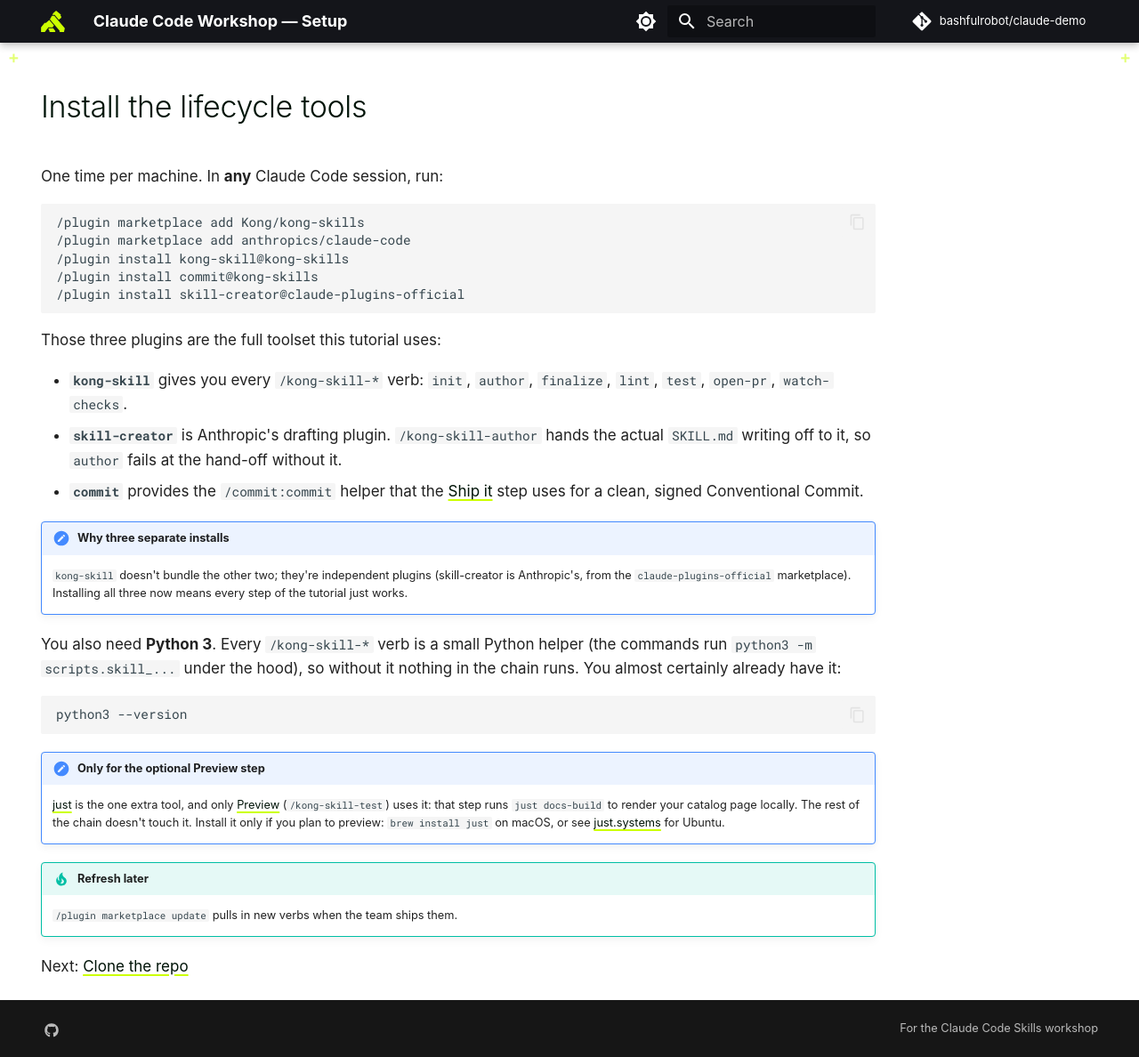
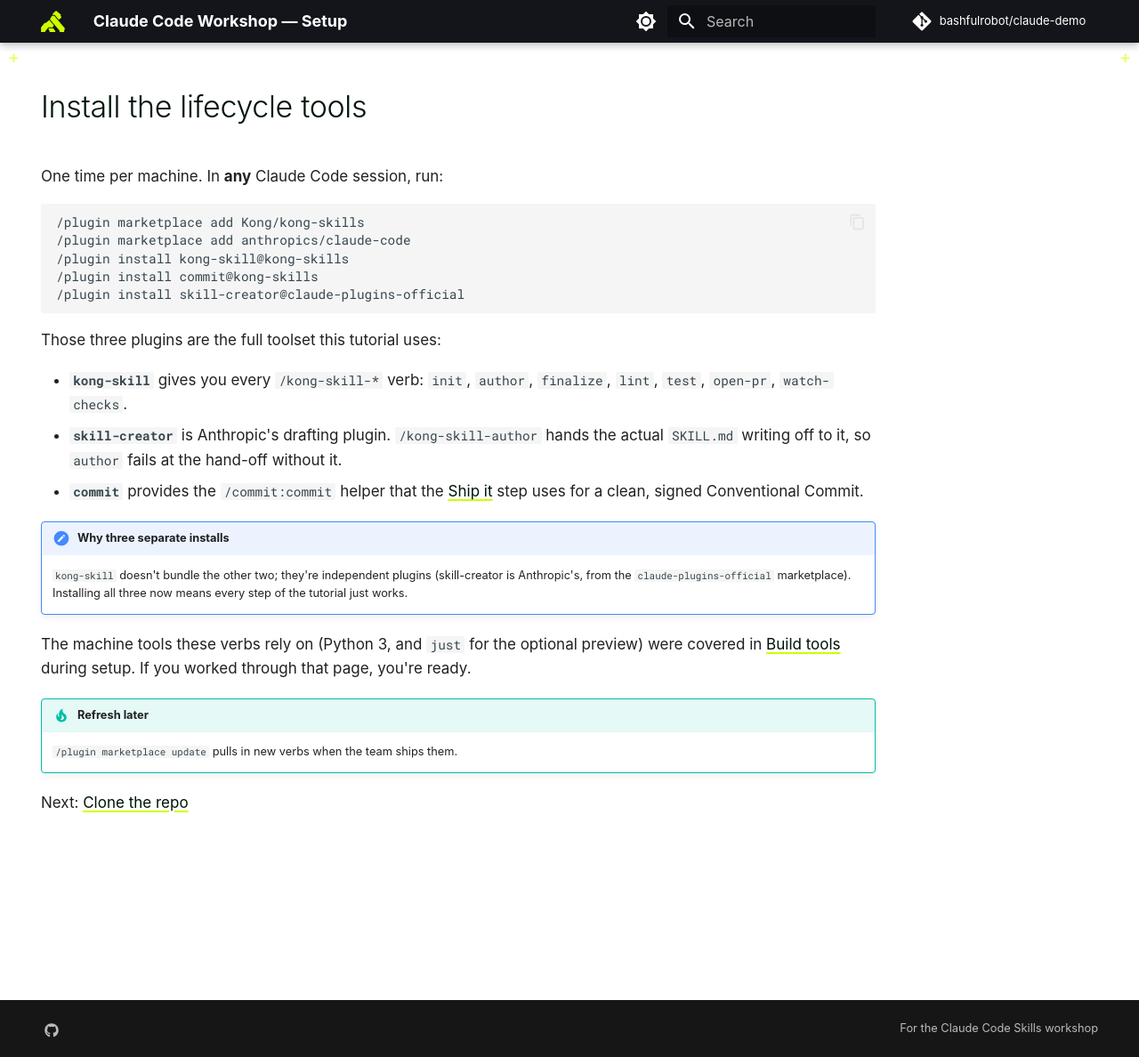
Before and after one commit to bashfulrobot/claude-demo, an MkDocs documentation site: the page built from docs/tutorial/install.md, in a window 1280 px wide and 1188 px high. Shown: the whole window at 89% size. Built offline with MkDocs 1.6.1 and Material for MkDocs 9.7.7, drawn with Linux system fonts in a browser that asks for light colours; some web fonts are replaced; comment, search, counter and statistics services are not loaded.

Commit message:
docs: move build-tool prerequisites into setup, out of the tutorial
Add a Build tools setup page covering Python 3 (required) and just
(optional, preview only), wire it into the setup flow and index, and replace
the tutorial install page's toolchain block with a pointer back to it.

````diff
--- a/docs/tutorial/install.md
+++ b/docs/tutorial/install.md
@@ -24,14 +24,7 @@ Those three plugins are the full toolset this tutorial uses:
 !!! note "Why three separate installs"
     `kong-skill` doesn't bundle the other two; they're independent plugins (skill-creator is Anthropic's, from the `claude-plugins-official` marketplace). Installing all three now means every step of the tutorial just works.
 
-You also need **Python 3**. Every `/kong-skill-*` verb is a small Python helper (the commands run `python3 -m scripts.skill_...` under the hood), so without it nothing in the chain runs. You almost certainly already have it:
-
-```bash
-python3 --version
-```
-
-!!! note "Only for the optional Preview step"
-    [just](https://just.systems/) is the one extra tool, and only [Preview](preview.md) (`/kong-skill-test`) uses it: that step runs `just docs-build` to render your catalog page locally. The rest of the chain doesn't touch it. Install it only if you plan to preview: `brew install just` on macOS, or see [just.systems](https://just.systems/) for Ubuntu.
+The machine tools these verbs rely on (Python 3, and `just` for the optional preview) were covered in [Build tools](../build-tools.md) during setup. If you worked through that page, you're ready.
 
 !!! tip "Refresh later"
     `/plugin marketplace update` pulls in new verbs when the team ships them.
````
Also changed, not shown: docs/build-tools.md (added, +49 -0 lines), docs/claude-code.md (+1 -1 lines), docs/index.md (+1 -0 lines), docs/.pages.
